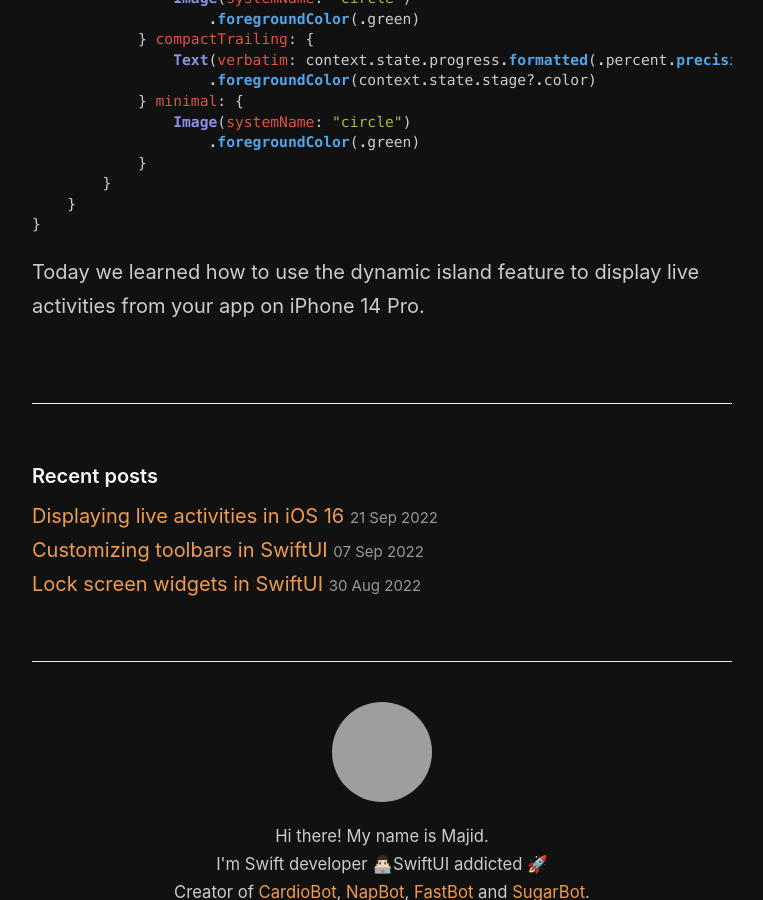
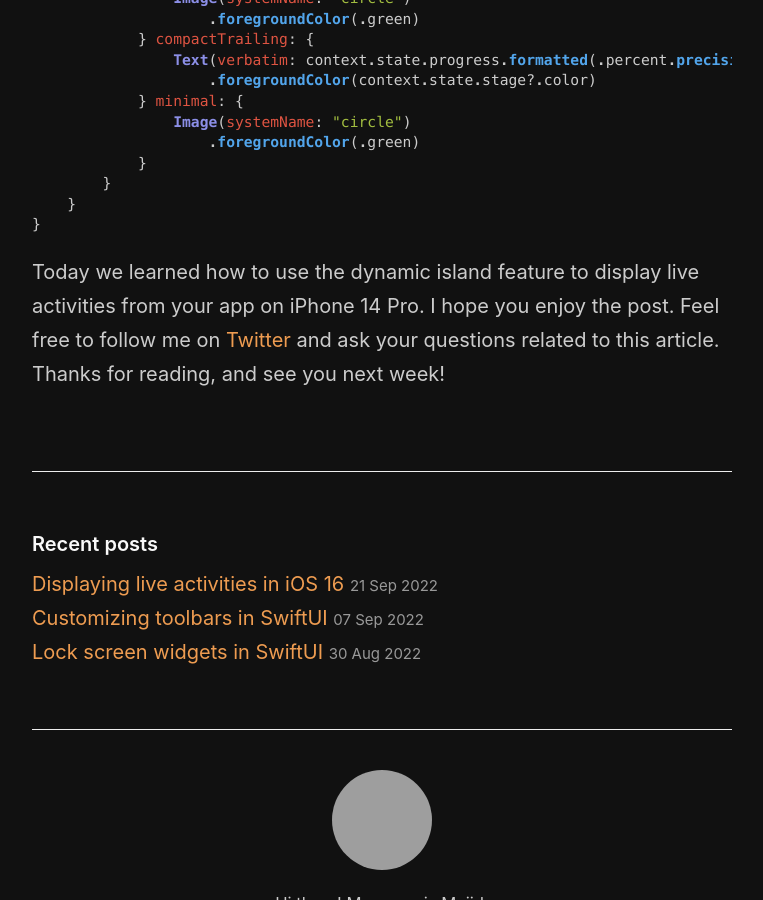
Before and after one commit to mecid/mecid.github.io, a Jekyll site: the page built from _posts/2022-09-28-mastering-dynamic-island-in-swiftui.md, in a window 1280 px wide and 900 px high, scrolled down 4329 px, cut to the strip 0-900 px from the top of the window. Shown: the whole strip, without its empty margins (258-1021 px from the left). Built offline with Jekyll 4.4.1, drawn with Linux system fonts in a browser that asks for light colours; grey boxes are pictures that could not be loaded.

Commit message:
conclusion added to the dynamic island post

````diff
--- a/_posts/2022-09-28-mastering-dynamic-island-in-swiftui.md
+++ b/_posts/2022-09-28-mastering-dynamic-island-in-swiftui.md
@@ -146,4 +146,4 @@
 }
 ```
 
-Today we learned how to use the dynamic island feature to display live activities from your app on iPhone 14 Pro.
+Today we learned how to use the dynamic island feature to display live activities from your app on iPhone 14 Pro. I hope you enjoy the post. Feel free to follow me on [Twitter](https://twitter.com/mecid) and ask your questions related to this article. Thanks for reading, and see you next week!
````
